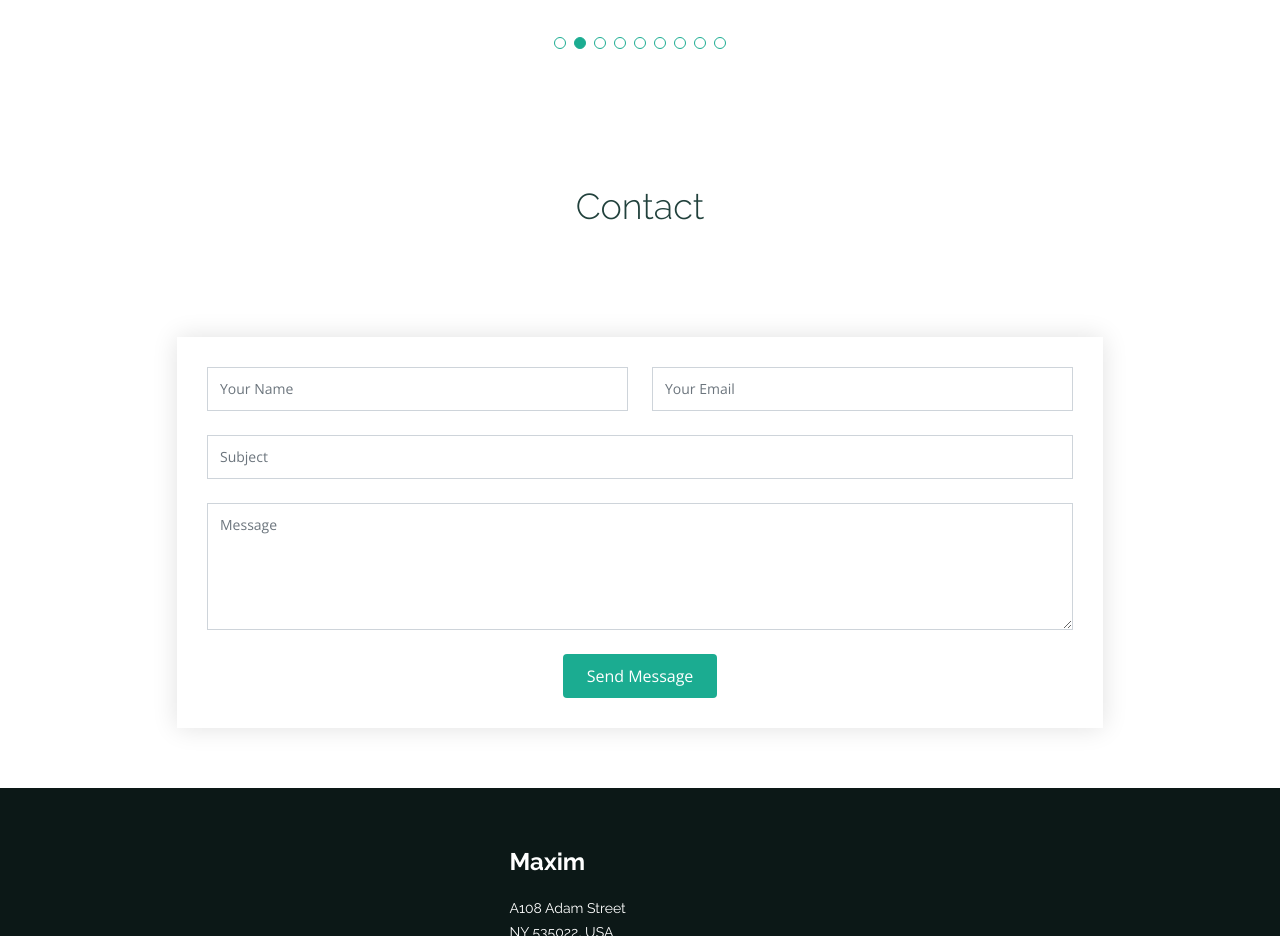
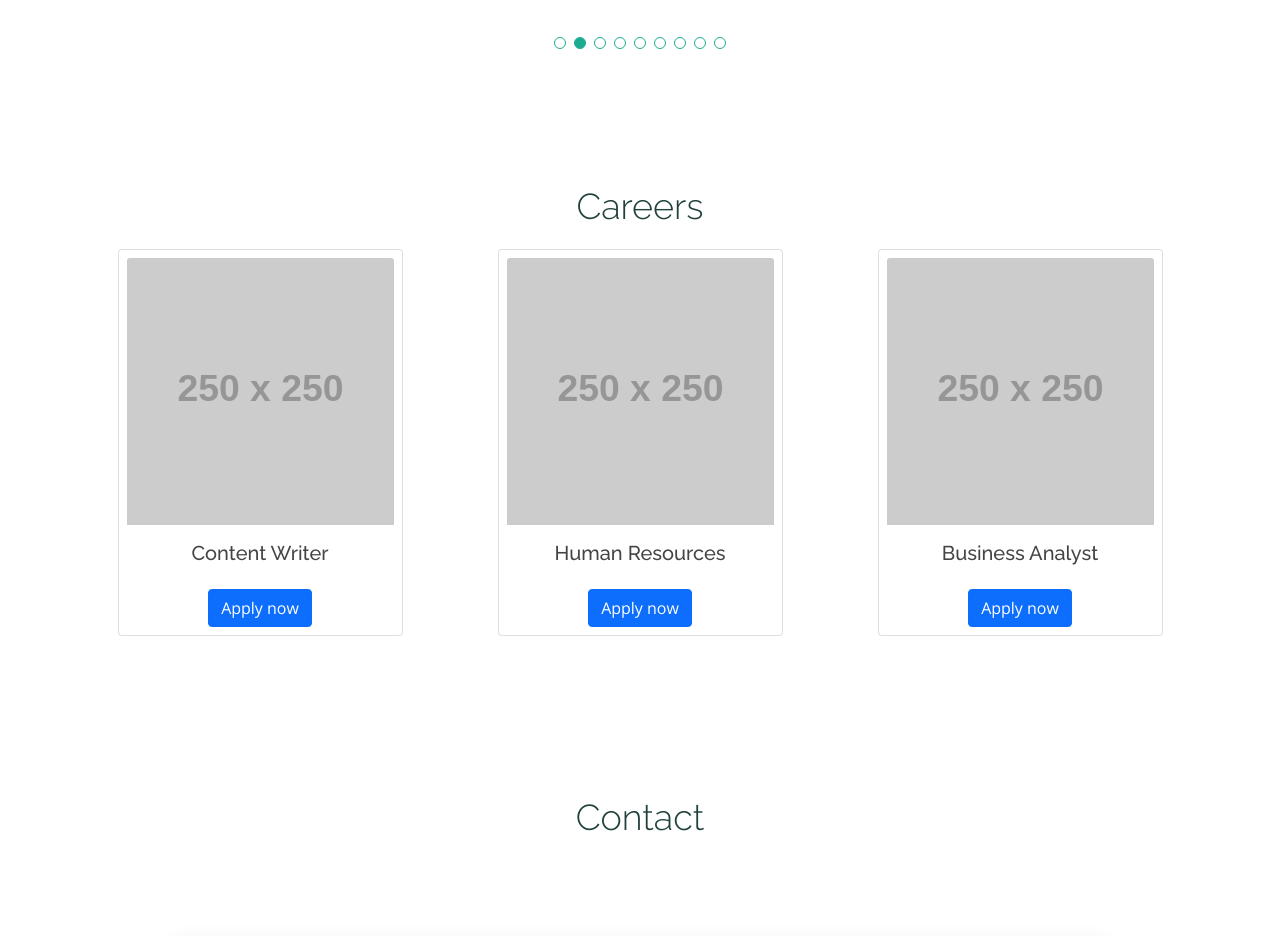
Before and after one commit to VikrantReddy/MagmaConsulting, a plain HTML site: page index.html in a window 1280 px wide. Shown: the part 2060-2996 px from the top of the page. Drawn offline with nearby package versions, Linux system fonts and the light colour scheme; placeholder pictures from the web are drawn by us.

Commit message:
Added careers

```diff
--- a/index.html
+++ b/index.html
@@ -41,7 +41,7 @@
     <link href="assets/css/style.css" rel="stylesheet" />
 
     <style>
-      img {
+      #testimonials img {
         max-width: 85%;
       }
     </style>
@@ -1042,6 +1042,52 @@
       </section> -->
       <!-- End F.A.Q Section -->
 
+      <!--- Careers Section-->
+      <section id="careers" class="careers">
+        <div class="container">
+          <div class="section-title" data-aos="fade-up">
+            <h2>Careers</h2>
+
+            <div class="row d-flex justify-content-around">
+              <div class="card col-lg-3 p-2">
+                <img
+                  class="card-img-top"
+                  src="https://via.placeholder.com/250"
+                  alt="Card image cap"
+                />
+                <div class="card-body">
+                  <h5 class="card-title">Content Writer</h5>
+                </div>
+                <button type="button" class="btn btn-primary">Apply now</button>
+              </div>
+              <div class="card col-lg-3 p-2">
+                <img
+                  class="card-img-top"
+                  src="https://via.placeholder.com/250"
+                  alt="Card image cap"
+                />
+                <div class="card-body">
+                  <h5 class="card-title">Human Resources</h5>
+                </div>
+                <button type="button" class="btn btn-primary">Apply now</button>
+              </div>
+              <div class="card col-lg-3 p-2">
+                <img
+                  class="card-img-top"
+                  src="https://via.placeholder.com/250"
+                  alt="Card image cap"
+                />
+                <div class="card-body">
+                  <h5 class="card-title">Business Analyst</h5>
+                </div>
+                <button type="button" class="btn btn-primary">Apply now</button>
+              </div>
+            </div>
+          </div>
+        </div>
+      </section>
+      <!-- End Careers Section -->
+
       <!-- ======= Contact Section ======= -->
       <section id="contact" class="contact">
         <div class="container">
```
